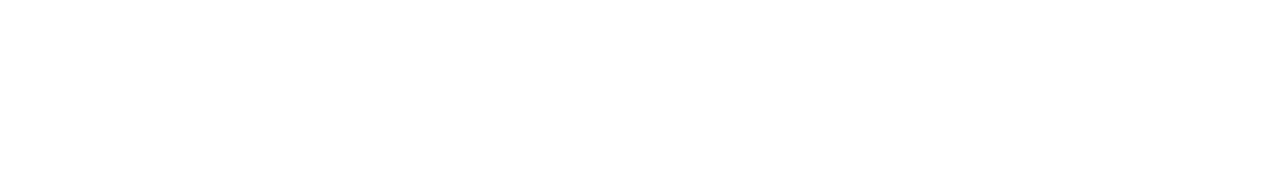
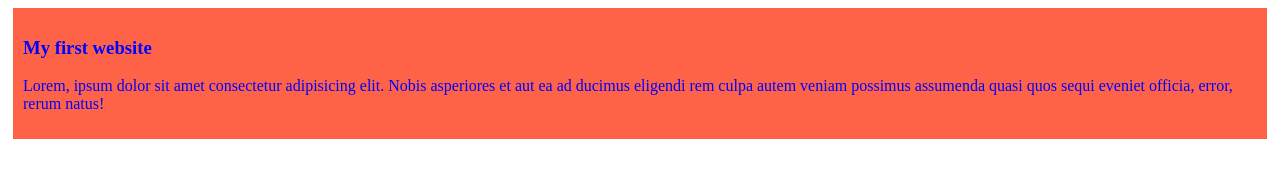
Before and after one commit to Mofajjel24/my-simple-website, a plain HTML site: page index.html in a window 1280 px wide. Drawn offline with Linux system fonts and the light colour scheme.

Commit message:
added the first blog

```diff
--- a/index.html
+++ b/index.html
@@ -4,8 +4,12 @@
     <meta charset="UTF-8">
     <meta name="viewport" content="width=device-width, initial-scale=1.0">
     <title>My Simple Website</title>
+    <link rel="stylesheet" href="styles/blog.css">
 </head>
 <body>
-
+    <div>
+        <h3>My first website</h3>
+        <p>Lorem, ipsum dolor sit amet consectetur adipisicing elit. Nobis asperiores et aut ea ad ducimus eligendi rem culpa autem veniam possimus assumenda quasi quos sequi eveniet officia, error, rerum natus!</p>
+    </div>
 </body>
 </html>
--- /dev/null
+++ b/styles/blog.css
@@ -0,0 +1,6 @@
+div{
+    background-color: tomato;
+    color: blue;
+    padding: 10px;
+    margin: 5px;
+}
```
